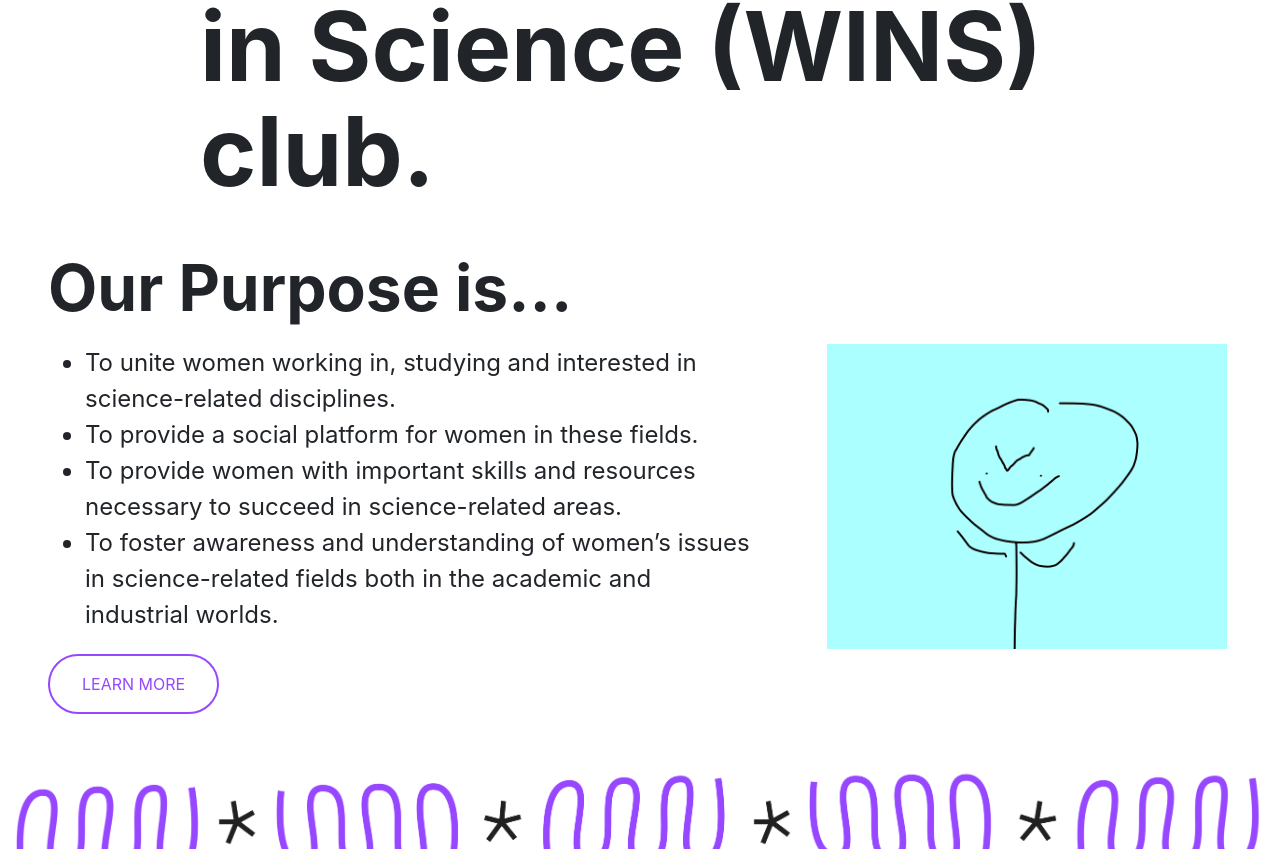
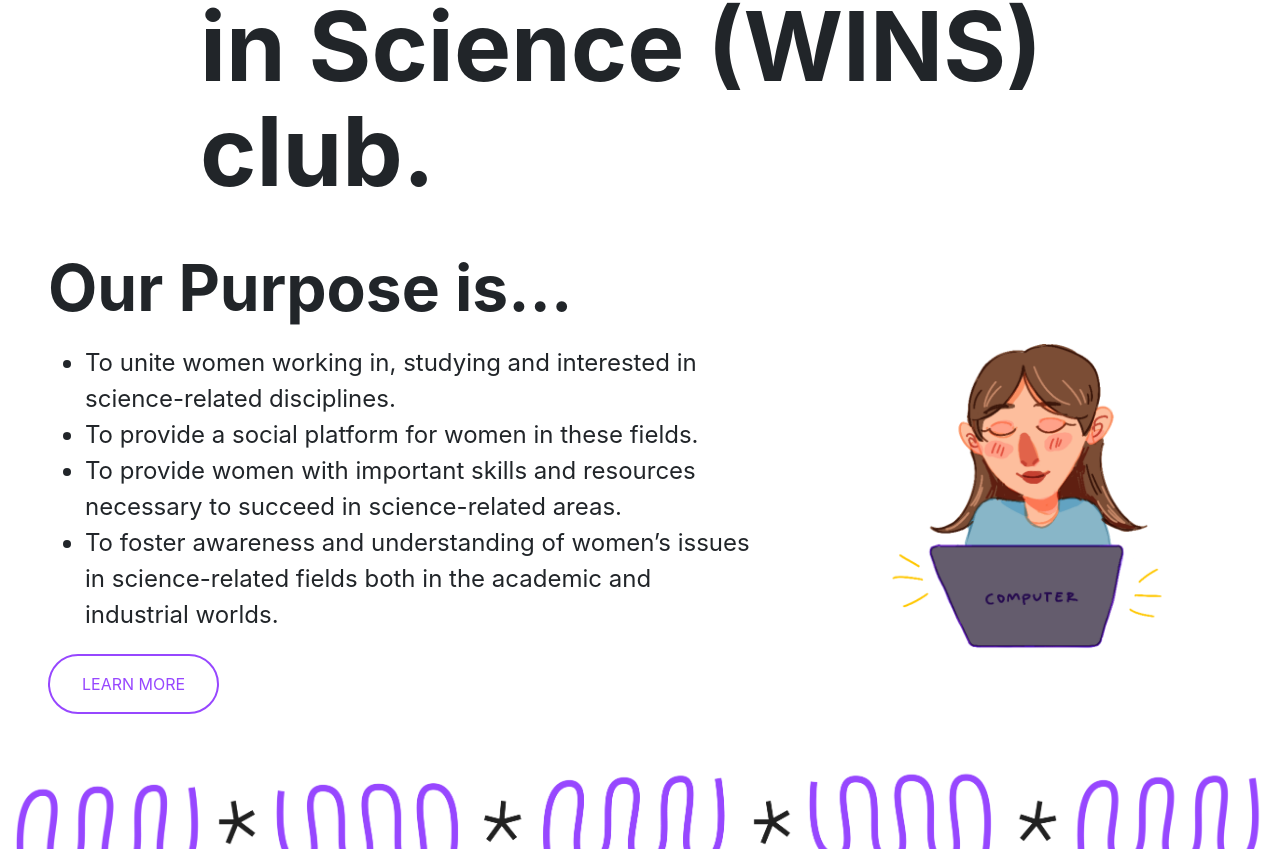
Before and after one commit to JoleyLeung/wins, a React (Vite) app: page /gallery in a window 1280 px wide. Shown: the part 330-1179 px from the top of the page. Built offline with nearby package versions, Linux system fonts and the light colour scheme.

Commit message:
Added a picture

```diff
--- a/src/components/Home.tsx
+++ b/src/components/Home.tsx
@@ -1,7 +1,7 @@
 import React from "react";
 import "../styles/Home.css";
 import "../App.css";
-import winsimg from "../assets/winsimg.png";
+import womanoncomputer from "../assets/womanoncomputer.png";
 import crown from "../assets/crown.png";
 import divider from "../assets/divider.png";
 import { useNavigate } from "react-router-dom";
@@ -55,7 +55,11 @@ const Home = () => {
           </ul>
         </div>
         <div>
-          <img src={winsimg} alt="placeholder" className="purposeimg" />
+          <img
+            src={womanoncomputer}
+            alt="a woman on a computer"
+            className="purposeimg"
+          />
         </div>
         <div></div>
       </div>
```
Also changed, not shown: src/assets/womanoncomputer.png (added).
